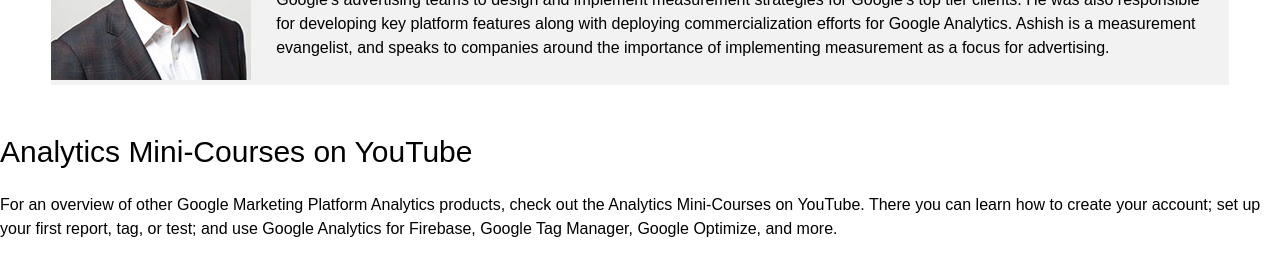
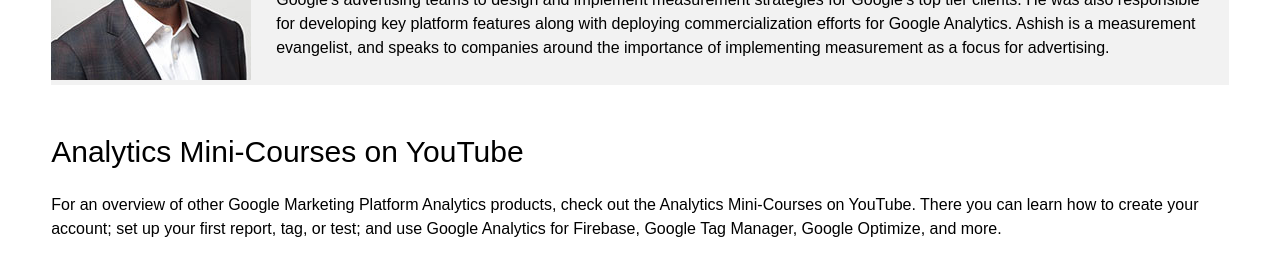
Before and after one commit to adegram001/analytic, a plain HTML site: page index.html in a window 1280 px wide. Shown: the part 2253-2523 px from the top of the page. Drawn offline with Linux system fonts and the light colour scheme.

Commit message:
analytic_odun

```diff
--- a/A_academy.css
+++ b/A_academy.css
@@ -127,7 +127,7 @@
     margin-top: 10px;
 }
 .div6{
-    /* width: 92%; */
+    width: 92%;
     margin: auto;
     height: auto;
     margin-top: 50px;
```
